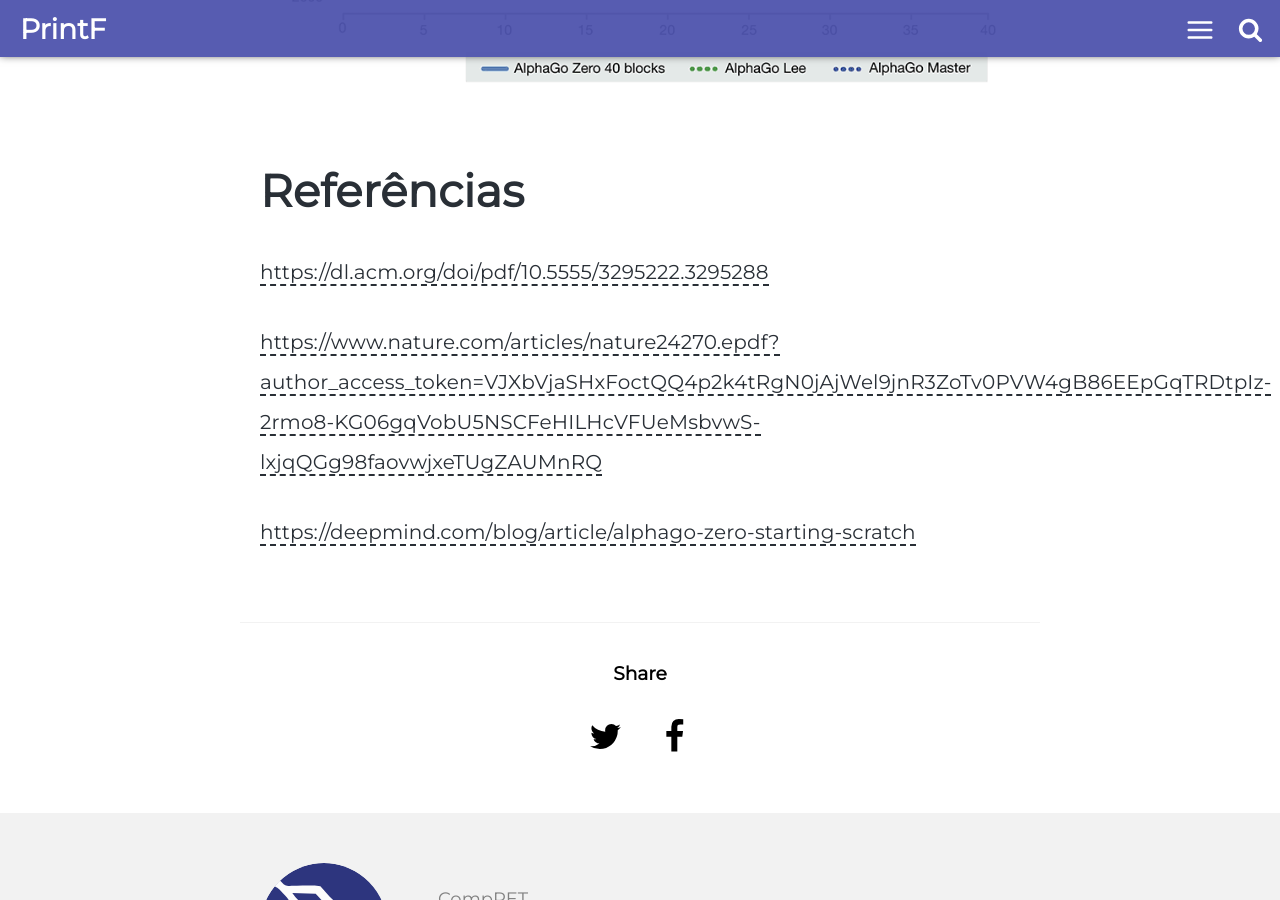
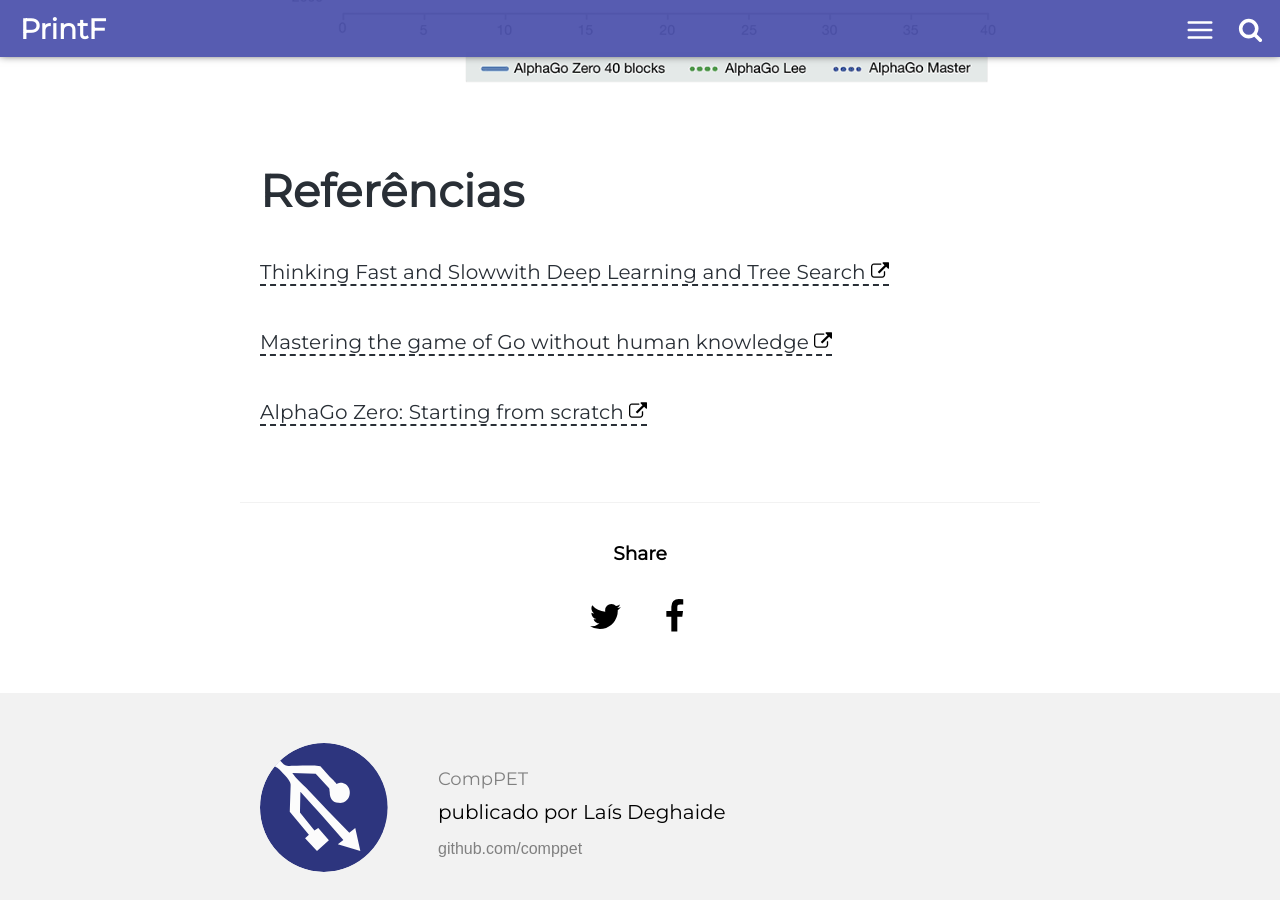
Before and after one commit to comppet/PrintF, a Jekyll site: the page built from _posts/2020-05-03-o-pensamento-humano-e-a-relação-com-reinforcement-learning.md, in a window 1280 px wide and 900 px high, scrolled down 4969 px. Built offline with Jekyll 4.4.1, drawn with Linux system fonts in a browser that asks for light colours; comment, search, counter and statistics services are not loaded.

Commit message:
Update from Forestry.io comppet.ufu@gmail.com updated _posts/2020-05-03-o-pensamento-humano-e-a-relação-com-reinforcement-learning.md

```diff
--- a/_posts/2020-05-03-o-pensamento-humano-e-a-relação-com-reinforcement-learning.md
+++ b/_posts/2020-05-03-o-pensamento-humano-e-a-relação-com-reinforcement-learning.md
@@ -63,8 +63,10 @@
 
 # Referências
 
-[https://dl.acm.org/doi/pdf/10.5555/3295222.3295288](Artigo ACM)
+[Thinking Fast and Slowwith Deep Learning and Tree Search](https://dl.acm.org/doi/pdf/10.5555/3295222.3295288)
 
-[https://www.nature.com/articles/nature24270.epdf?author_access_token=VJXbVjaSHxFoctQQ4p2k4tRgN0jAjWel9jnR3ZoTv0PVW4gB86EEpGqTRDtpIz-2rmo8-KG06gqVobU5NSCFeHILHcVFUeMsbvwS-lxjqQGg98faovwjxeTUgZAUMnRQ](Artigo Nature)
 
-[https://deepmind.com/blog/article/alphago-zero-starting-scratch](Artigo alphago-zero-starting-scratch)
+
+[Mastering the game of Go without human knowledge](https://www.nature.com/articles/nature24270.epdf?author_access_token=VJXbVjaSHxFoctQQ4p2k4tRgN0jAjWel9jnR3ZoTv0PVW4gB86EEpGqTRDtpIz-2rmo8-KG06gqVobU5NSCFeHILHcVFUeMsbvwS-lxjqQGg98faovwjxeTUgZAUMnRQ)
+
+[AlphaGo Zero: Starting from scratch](https://deepmind.com/blog/article/alphago-zero-starting-scratch)
```
